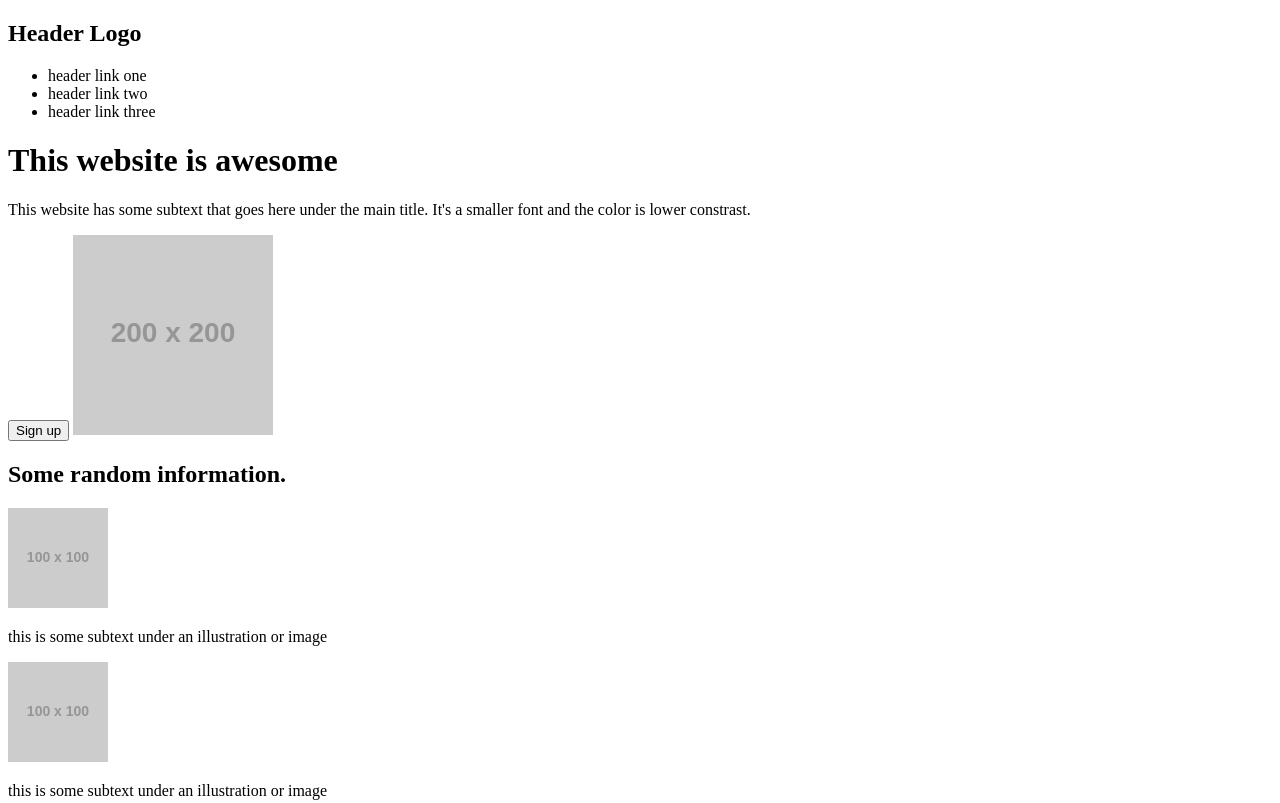
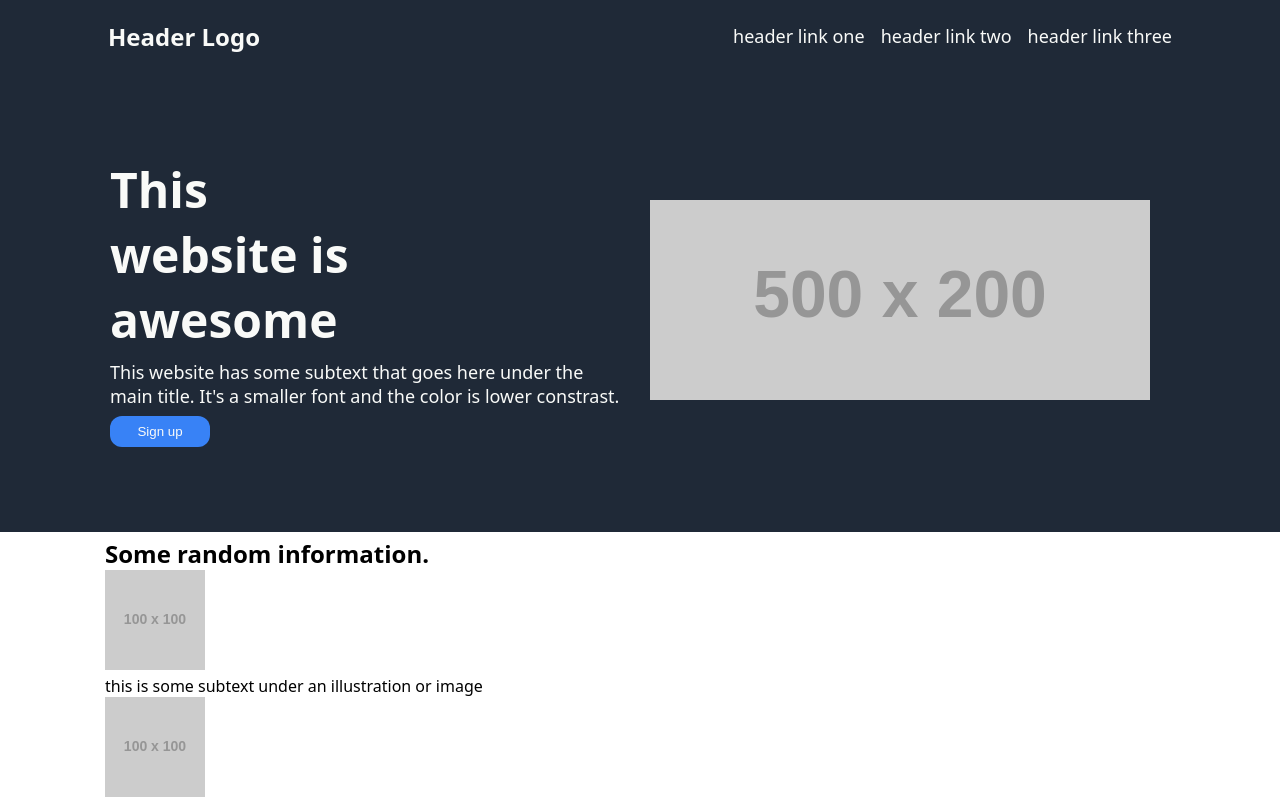
Before and after one commit to makenzie-f/odin-landing-page, a plain HTML site: page index.html in a window 1280 px wide. Shown: the top 803 px of the page. Drawn offline with Linux system fonts and the light colour scheme; placeholder pictures from the web are drawn by us.

Commit message:
Style header and navigation.

```diff
--- a/index.html
+++ b/index.html
@@ -5,10 +5,11 @@
     <meta http-equiv="X-UA-Compatible" content="IE=edge" />
     <meta name="viewport" content="width=device-width, initial-scale=1.0" />
     <title>Odin Landing Page Project</title>
+    <link rel="stylesheet" href="style.css" />
   </head>
   <body>
     <div class="header">
-      <div>
+      <div class="container">
         <h2>Header Logo</h2>
         <ul>
           <li>header link one</li>
@@ -16,6 +17,7 @@
           <li>header link three</li>
         </ul>
       </div>
+      <div class="hd-container">
         <div>
           <h1>This website is awesome</h1>
           <p>
@@ -23,10 +25,15 @@
             It's a smaller font and the color is lower constrast.
           </p>
           <button>Sign up</button>
+        </div>
+        <div>
           <img
-          src="https://via.placeholder.com/200"
+            class="website-img"
+            src="https://via.placeholder.com/500x200"
             alt="C/O https://placeholder.com/"
           />
+        </div>
+        </div>
       </div>
     </div>
     <div class="main">
--- /dev/null
+++ b/style.css
@@ -0,0 +1,94 @@
+body {
+  margin: 0;
+  padding: 0;
+  font-family: system-ui, -apple-system, BlinkMacSystemFont, "Segoe UI", Roboto,
+    Oxygen, Ubuntu, Cantarell, "Open Sans", "Helvetica Neue", sans-serif;
+}
+
+h1,
+h2,
+h3,
+h4,
+h5,
+h6,
+p {
+  margin: 0;
+  padding: 0;
+}
+
+.header,
+.footer {
+  background-color: #1f2937;
+  color: #f9faf8;
+}
+
+/*
+** Navigation
+*/
+
+.container {
+  display: flex;
+  justify-content: space-between;
+  align-items: center;
+  margin: 0 100px;
+  margin-bottom: 50px;
+}
+
+.container ul {
+  display: flex;
+  list-style-type: none;
+}
+
+.container li {
+  padding: 8px;
+  font-size: 18px;
+  color: #f9faf8;
+}
+
+.container h2 {
+  padding: 8px;
+  font-size: 24px;
+}
+
+/*
+** Header Content
+*/
+.hd-container {
+  display: flex;
+  align-items: center;
+  padding: 35px 0;
+  margin: 0 100px;
+}
+
+.hd-container div {
+  flex: 1;
+  padding: 0 10px;
+  margin-bottom: 50px;
+}
+.hd-container div h1 {
+  width: 280px;
+  padding-bottom: 8px;
+  font-size: 48px;
+  font-weight: bolder;
+  color: #f9faf8;
+}
+
+.hd-container div p {
+  padding-bottom: 8px;
+  font-size: 18px;
+  color: #f9faf8;
+}
+
+.hd-container button {
+  padding: 8px;
+  width: 100px;
+  border-radius: 12px;
+  background-color: #3882f6;
+  color: #f9faf8;
+  border: 0px;
+}
+
+.main {
+  padding: 5px;
+  margin: 0 100px;
+}
```
Lines whose indentation alone changed are shown as unchanged.
